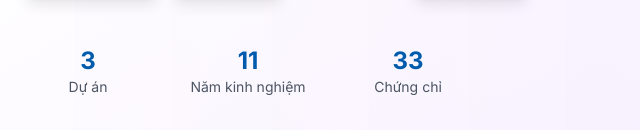
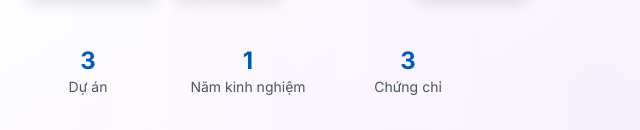
Before and after one commit to KhoiNguyendes23/Kant_Nguyen_Astro_Blog, an Astro site: page / in a window 1280 px wide. Shown: the part 670-800 px from the top of the page, 640-1280 px from the left. Built offline with nearby package versions, Linux system fonts and the light colour scheme; Astro itself is replaced by a stand-in of ours.

Commit message:
chore: update quick stats values

```diff
--- a/src/components/HeroSection.astro
+++ b/src/components/HeroSection.astro
@@ -102,11 +102,11 @@
             <div class="text-sm text-gray-600 dark:text-gray-400">Dự án</div>
           </div>
           <div class="text-center">
-            <div class="text-2xl font-bold text-primary" data-count="11">0</div>
+            <div class="text-2xl font-bold text-primary" data-count="1">0</div>
             <div class="text-sm text-gray-600 dark:text-gray-400">Năm kinh nghiệm</div>
           </div>
           <div class="text-center">
-            <div class="text-2xl font-bold text-primary" data-count="33">0</div>
+            <div class="text-2xl font-bold text-primary" data-count="3">0</div>
             <div class="text-sm text-gray-600 dark:text-gray-400">Chứng chỉ</div>
           </div>
         </div>
```
